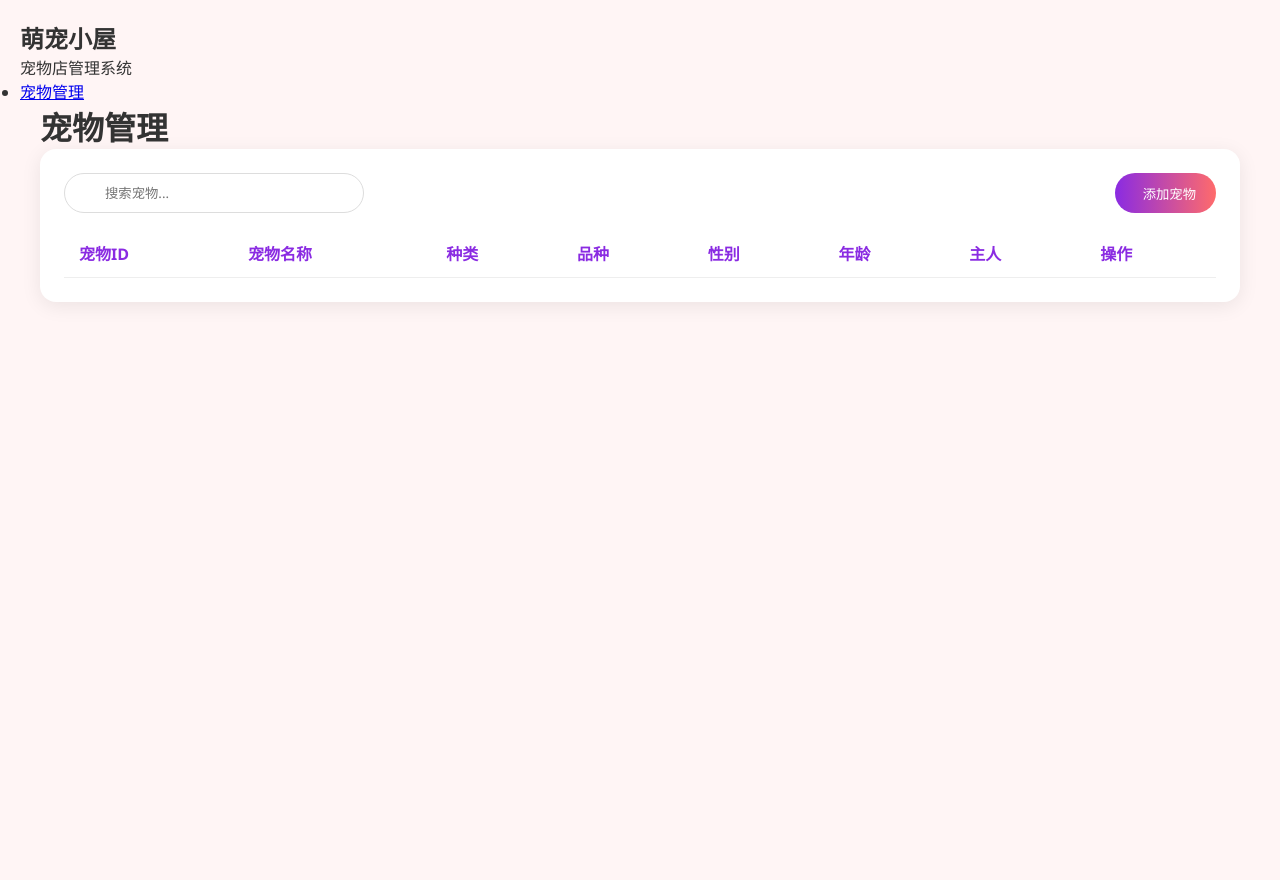
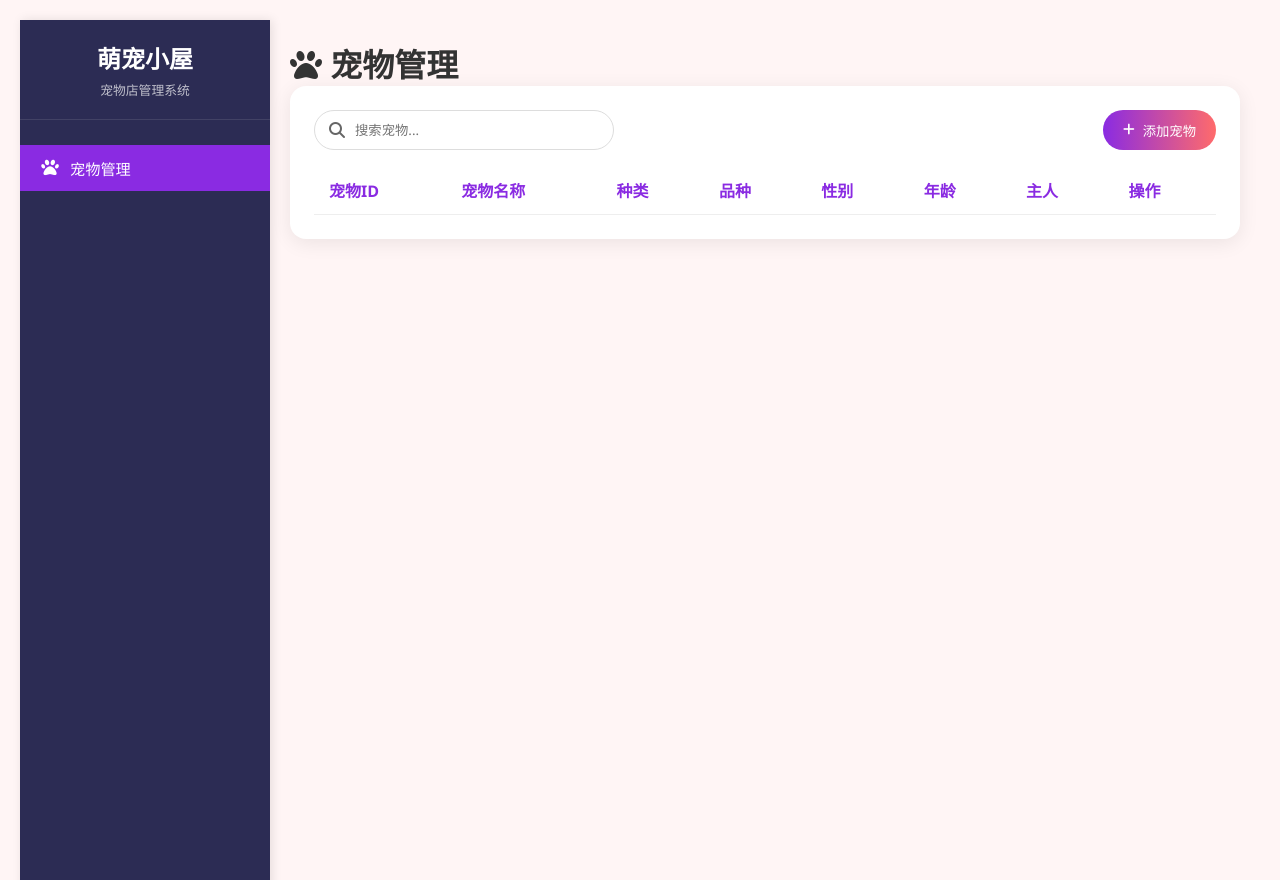
Before and after one commit to 2270234897/petman, a Flask app: page /api/pets/view in a window 1280 px wide. Run offline with Flask 3, Linux system fonts and the light colour scheme; lists and menus that the app fills with data are empty.

Commit message:
导入导航栏样式

```diff
--- /dev/null
+++ b/petman/flask框架/static/css/sidebar.css
@@ -0,0 +1,158 @@
+/* styles.css - 导航栏样式部分 */
+
+:root {
+    --primary-color: #8a2be2;
+    --secondary-color: #ff6b6b;
+    --sidebar-bg: #2c2c54;
+    --sidebar-text: #ffffff;
+    --sidebar-hover: #40407a;
+    --sidebar-active: var(--primary-color);
+    --sidebar-width: 250px;
+    --transition-speed: 0.3s;
+}
+
+/* 基础重置 */
+* {
+    margin: 0;
+    padding: 0;
+    box-sizing: border-box;
+    font-family: 'Segoe UI', Tahoma, Geneva, Verdana, sans-serif;
+}
+
+body {
+    background: #f5f5f5;
+    color: #333333;
+    display: flex;
+    min-height: 100vh;
+}
+
+/* 侧边栏样式 */
+.sidebar {
+    width: var(--sidebar-width);
+    background: var(--sidebar-bg);
+    color: var(--sidebar-text);
+    height: 100vh;
+    position: fixed;
+    transition: all var(--transition-speed) ease;
+    z-index: 100;
+    box-shadow: 2px 0 10px rgba(0, 0, 0, 0.1);
+}
+
+.logo {
+    padding: 20px;
+    text-align: center;
+    border-bottom: 1px solid rgba(255, 255, 255, 0.1);
+}
+
+.logo h2 {
+    color: white;
+    font-size: 1.5rem;
+    margin-bottom: 5px;
+}
+
+.logo p {
+    color: rgba(255, 255, 255, 0.7);
+    font-size: 0.8rem;
+}
+
+.nav-menu {
+    list-style: none;
+    padding: 20px 0;
+}
+
+.nav-menu li {
+    position: relative;
+    margin: 5px 0;
+}
+
+.nav-menu li a {
+    display: flex;
+    align-items: center;
+    padding: 12px 20px;
+    color: var(--sidebar-text);
+    text-decoration: none;
+    transition: all var(--transition-speed) ease;
+    font-size: 0.95rem;
+    opacity: 0.9;
+}
+
+.nav-menu li a:hover {
+    background: var(--sidebar-hover);
+    opacity: 1;
+    padding-left: 25px;
+}
+
+.nav-menu li a.active {
+    background: var(--sidebar-active);
+    opacity: 1;
+    font-weight: 500;
+}
+
+.nav-menu li a i {
+    margin-right: 10px;
+    font-size: 1.1rem;
+    width: 20px;
+    text-align: center;
+}
+
+/* 主内容区域 */
+.main-content {
+    margin-left: var(--sidebar-width);
+    flex: 1;
+    padding: 20px;
+    transition: margin-left var(--transition-speed) ease;
+}
+
+/* 响应式设计 */
+@media (max-width: 768px) {
+    .sidebar {
+        width: 70px;
+        overflow: hidden;
+    }
+
+    .logo h2, .logo p {
+        display: none;
+    }
+
+    .nav-menu li a span {
+        display: none;
+    }
+
+    .nav-menu li a i {
+        margin-right: 0;
+        font-size: 1.3rem;
+    }
+
+    .nav-menu li a {
+        justify-content: center;
+        padding: 15px 0;
+    }
+
+    .main-content {
+        margin-left: 70px;
+    }
+}
+
+/* Font Awesome 图标样式（如果使用） */
+.fas {
+    display: inline-block;
+    font-style: normal;
+    font-variant: normal;
+    text-rendering: auto;
+    line-height: 1;
+}
+
+/* 动画效果 */
+@keyframes fadeIn {
+    from { opacity: 0; transform: translateX(-10px); }
+    to { opacity: 1; transform: translateX(0); }
+}
+
+.nav-menu li {
+    animation: fadeIn 0.5s ease forwards;
+}
+
+.nav-menu li:nth-child(1) { animation-delay: 0.1s; }
+.nav-menu li:nth-child(2) { animation-delay: 0.2s; }
+.nav-menu li:nth-child(3) { animation-delay: 0.3s; }
+/* 根据需要添加更多延迟 */
--- a/petman/flask框架/templates/base.html
+++ b/petman/flask框架/templates/base.html
@@ -4,8 +4,10 @@
     <meta charset="UTF-8">
     <meta name="viewport" content="width=device-width, initial-scale=1.0">
     <title>{% block title %}宠物店管理系统{% endblock %}</title>
+    <link rel="stylesheet" href="https://cdnjs.cloudflare.com/ajax/libs/font-awesome/6.4.0/css/all.min.css">
     <link rel="stylesheet" href="{{ url_for('static', filename='css/styles.css') }}">
-
+    <!-- 新增导航栏样式 -->
+    <link rel="stylesheet" href="{{ url_for('static', filename='css/sidebar.css') }}">
     {% block extra_css %}{% endblock %}
 </head>
 <body>
```
Also changed, not shown: petman/flask框架/static/css/styles.css (+191 -0 lines).
